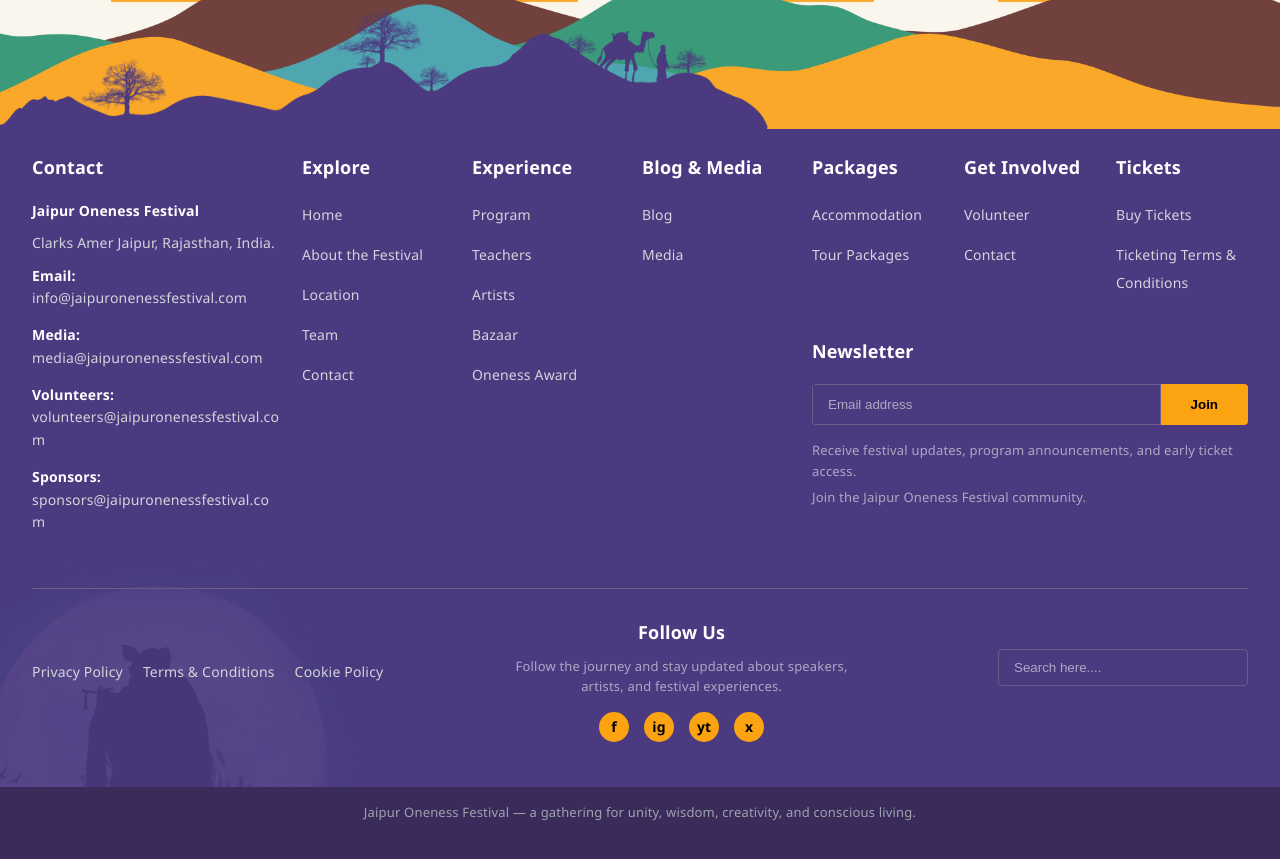
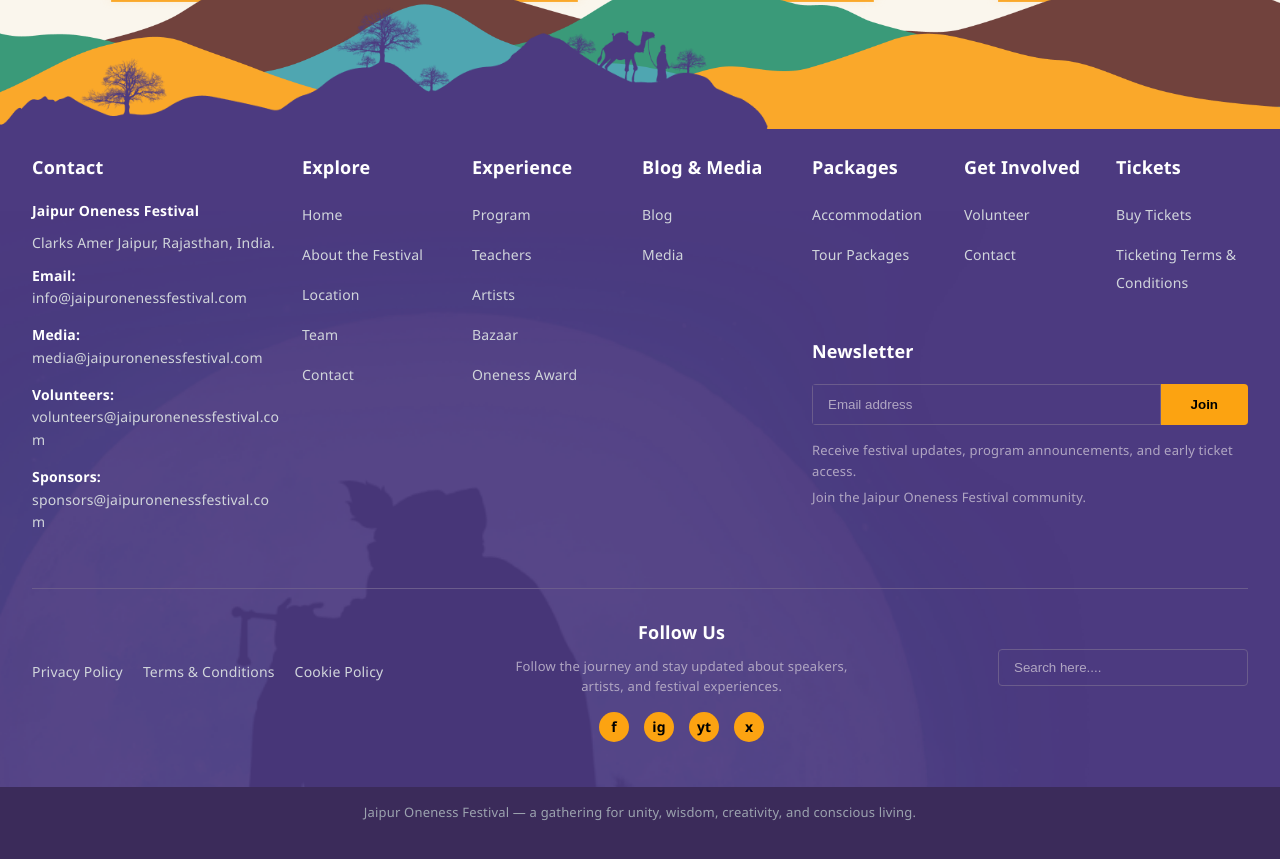
Before and after one commit to onenessfestivalwebsite-cmyk/oneness-festival, a React (Vite) app: page /about in a window 1280 px wide. Shown: the part 3660-4519 px from the top of the page. Built offline with nearby package versions, Linux system fonts and the light colour scheme; a web font is replaced by a local one.

Commit message:
dsdsddsds footer

```diff
--- a/src/components/Footer/Footer.css
+++ b/src/components/Footer/Footer.css
@@ -39,8 +39,8 @@
   top: 50%;
   left: 0;
   transform: translateY(-50%);
-  width: 450px;
-  height: 450px;
+  width: 100%;
+  height: 100%;
   background-image: url('../../assets/krishna 1.png');
   background-size: contain;
   background-repeat: no-repeat;
```
